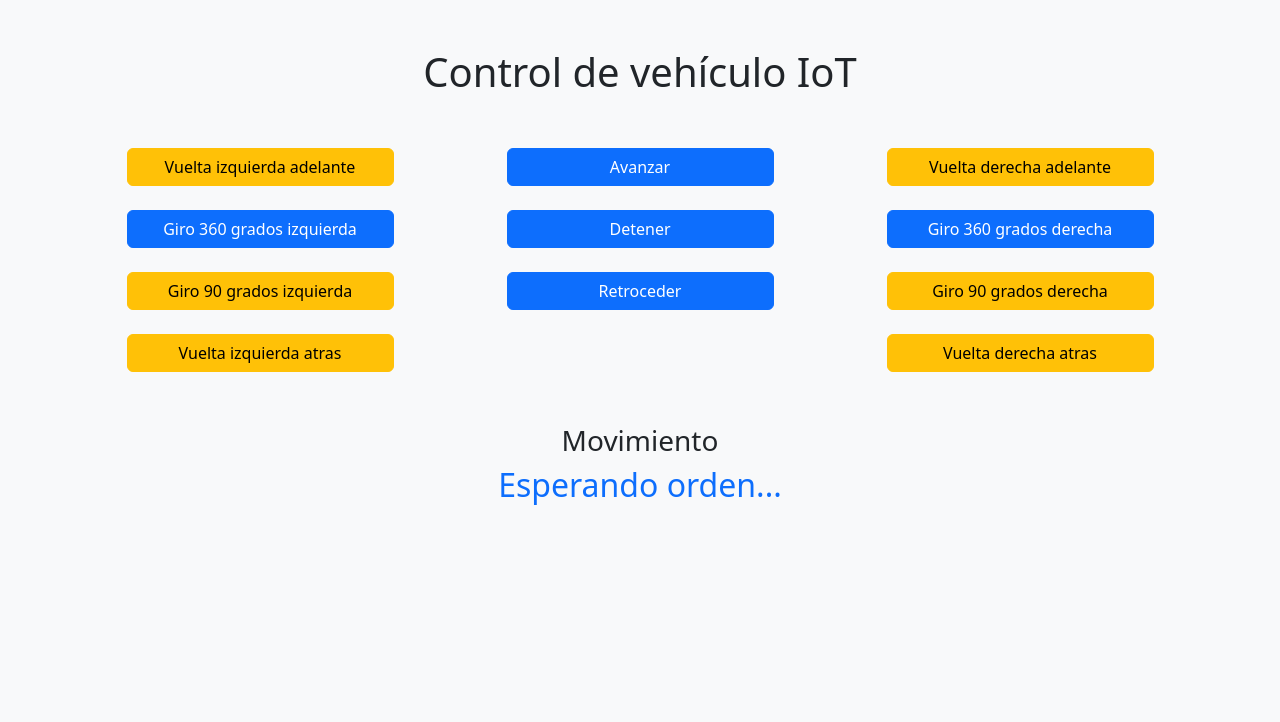
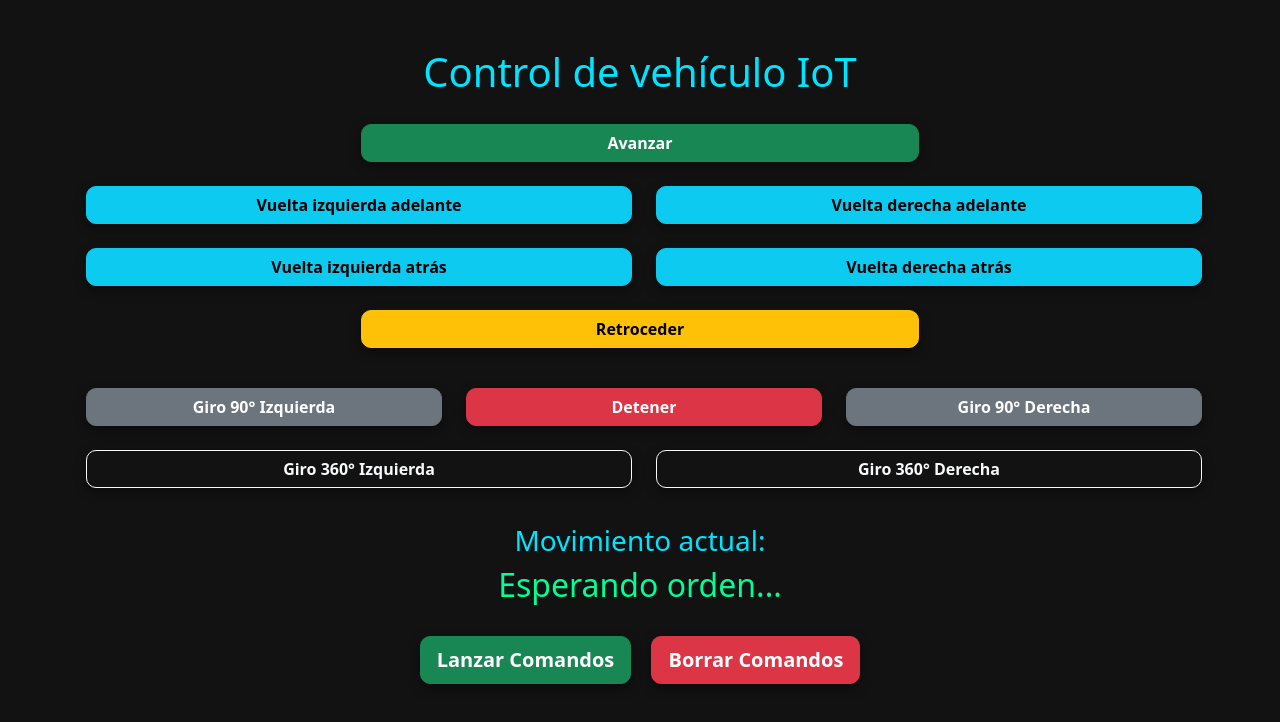
Before and after one commit to VGabriel31/iot_control_app, a plain HTML site: page index.html in a window 1280 px wide. Drawn offline with nearby package versions, Linux system fonts and the light colour scheme; no server answers.

Commit message:
Update index.html

```diff
--- a/index.html
+++ b/index.html
@@ -5,72 +5,101 @@
   <meta name="viewport" content="width=device-width, initial-scale=1.0">
   <title>Control de Vehículo IoT</title>
   <link href="https://cdn.jsdelivr.net/npm/bootstrap@5.3.3/dist/css/bootstrap.min.css" rel="stylesheet">
-  <link rel="stylesheet" href="css/styles.css">
+  <style>
+    body {
+      background-color: #121212;
+      color: #f1f1f1;
+    }
+    h1, h3 {
+      color: #00e5ff;
+    }
+    #currentAction {
+      color: #00ff95;
+    }
+    .btn-custom {
+      border-radius: 10px;
+      font-weight: bold;
+      box-shadow: 0 4px 12px rgba(0, 0, 0, 0.4);
+    }
+    .section {
+      margin-bottom: 2rem;
+    }
+  </style>
 </head>
-<body class="bg-light">
+<body>
 
   <div class="container text-center py-5">
-    <h1 class="mb-5">Control de vehículo IoT</h1>
+    <h1 class="mb-4">Control de vehículo IoT</h1>
 
+    <!-- Sección de avance y retroceso -->
+    <div class="section">
       <div class="row mb-3">
-      <div class="col-4">
-        <button class="btn btn-warning w-75 m-1" onclick="sendCommand('V_ADE_IZQ')">Vuelta izquierda adelante</button>
+        <div class="col-12">
+          <button class="btn btn-success w-50 m-1 btn-custom" onclick="sendCommand('ADELANTE')">Avanzar</button>
         </div>
-      <div class="col-4">
-        <button class="btn btn-primary w-75 m-1" onclick="sendCommand('ADELANTE')">Avanzar</button>
       </div>
-      <div class="col-4">
-        <button class="btn btn-warning w-75 m-1" onclick="sendCommand('V_ADE_DER')">Vuelta derecha adelante</button>
+      <div class="row mb-3">
+        <div class="col-6">
+          <button class="btn btn-info w-100 m-1 btn-custom" onclick="sendCommand('V_ADE_IZQ')">Vuelta izquierda adelante</button>
+        </div>
+        <div class="col-6">
+          <button class="btn btn-info w-100 m-1 btn-custom" onclick="sendCommand('V_ADE_DER')">Vuelta derecha adelante</button>
+        </div>
+      </div>
+      <div class="row mb-3">
+        <div class="col-6">
+          <button class="btn btn-info w-100 m-1 btn-custom" onclick="sendCommand('V_ATR_IZQ')">Vuelta izquierda atrás</button>
+        </div>
+        <div class="col-6">
+          <button class="btn btn-info w-100 m-1 btn-custom" onclick="sendCommand('V_ATR_DER')">Vuelta derecha atrás</button>
+        </div>
+      </div>
+      <div class="row mb-3">
+        <div class="col-12">
+          <button class="btn btn-warning w-50 m-1 btn-custom" onclick="sendCommand('RETROCEDER')">Retroceder</button>
+        </div>
       </div>
     </div>
 
+    <!-- Sección de giros -->
+    <div class="section">
       <div class="row mb-3">
         <div class="col-4">
-        <button class="btn btn-primary w-75 m-1" onclick="sendCommand('G_360_IZQ')">Giro 360 grados izquierda</button>
+          <button class="btn btn-secondary w-100 m-1 btn-custom" onclick="sendCommand('G_90_IZQ')">Giro 90° Izquierda</button>
         </div>
         <div class="col-4">
-        <button class="btn btn-primary w-75 m-1" onclick="sendCommand('DETENER')">Detener</button>
+          <button class="btn btn-danger w-100 m-1 btn-custom" onclick="sendCommand('DETENER')">Detener</button>
         </div>
         <div class="col-4">
-        <button class="btn btn-primary w-75 m-1" onclick="sendCommand('G_360_DER')">Giro 360 grados derecha</button>
+          <button class="btn btn-secondary w-100 m-1 btn-custom" onclick="sendCommand('G_90_DER')">Giro 90° Derecha</button>
+        </div>
+      </div>
+      <div class="row">
+        <div class="col-6">
+          <button class="btn btn-outline-light w-100 m-1 btn-custom" onclick="sendCommand('G_360_IZQ')">Giro 360° Izquierda</button>
+        </div>
+        <div class="col-6">
+          <button class="btn btn-outline-light w-100 m-1 btn-custom" onclick="sendCommand('G_360_DER')">Giro 360° Derecha</button>
+        </div>
       </div>
     </div>
 
-    <div class="row mb-3">
-      <div class="col-4">
-        <button class="btn btn-warning w-75 m-1" onclick="sendCommand('G_90_IZQ')">Giro 90 grados izquierda</button>
+    <!-- Indicador de acción -->
+    <div class="section">
+      <h3>Movimiento actual:</h3>
+      <h2 id="currentAction">Esperando orden...</h2>
     </div>
-      <div class="col-4">
-        <button class="btn btn-primary w-75 m-1" onclick="sendCommand('RETROCEDER')">Retroceder</button>
-      </div>
-      <div class="col-4">
-        <button class="btn btn-warning w-75 m-1" onclick="sendCommand('G_90_DER')">Giro 90 grados derecha</button>
+
+    <!-- Botones finales -->
+    <div class="section">
+      <button class="btn btn-success btn-lg btn-custom me-3" onclick="ejecutarComandos()">Lanzar Comandos</button>
+      <button class="btn btn-danger btn-lg btn-custom" onclick="borrarComandos()">Borrar Comandos</button>
     </div>
   </div>
 
-    <div class="row mb-5">
-      <div class="col-4">
-        <button class="btn btn-warning w-75 m-1" onclick="sendCommand('V_ATR_IZQ')">Vuelta izquierda atras</button>
-      </div>
-      <div class="col-4">
-        <!-- vacío en el centro -->
-      </div>
-      <div class="col-4">
-        <button class="btn btn-warning w-75 m-1" onclick="sendCommand('V_ATR_DER')">Vuelta derecha atras</button>
-      </div>
-    </div>
-
-    <div id="movimiento" class="mt-5">
-      <h3>Movimiento</h3>
-      <h2 id="currentAction" class="text-primary">Esperando orden...</h2>
-    </div>
-
-  </div>
-
   <footer class="text-center text-muted py-3">
-
+    <!-- Pie de página opcional -->
   </footer>
-
 
   <script src="js/app.js"></script>
 </body>
```
Lines whose indentation alone changed are shown as unchanged.
